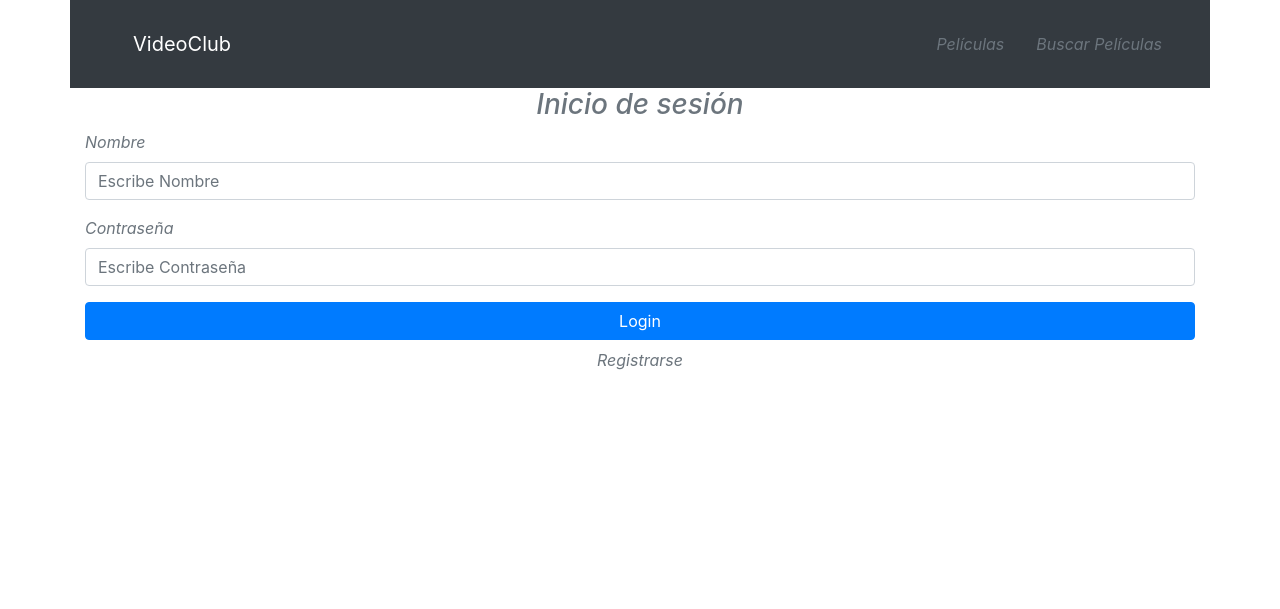
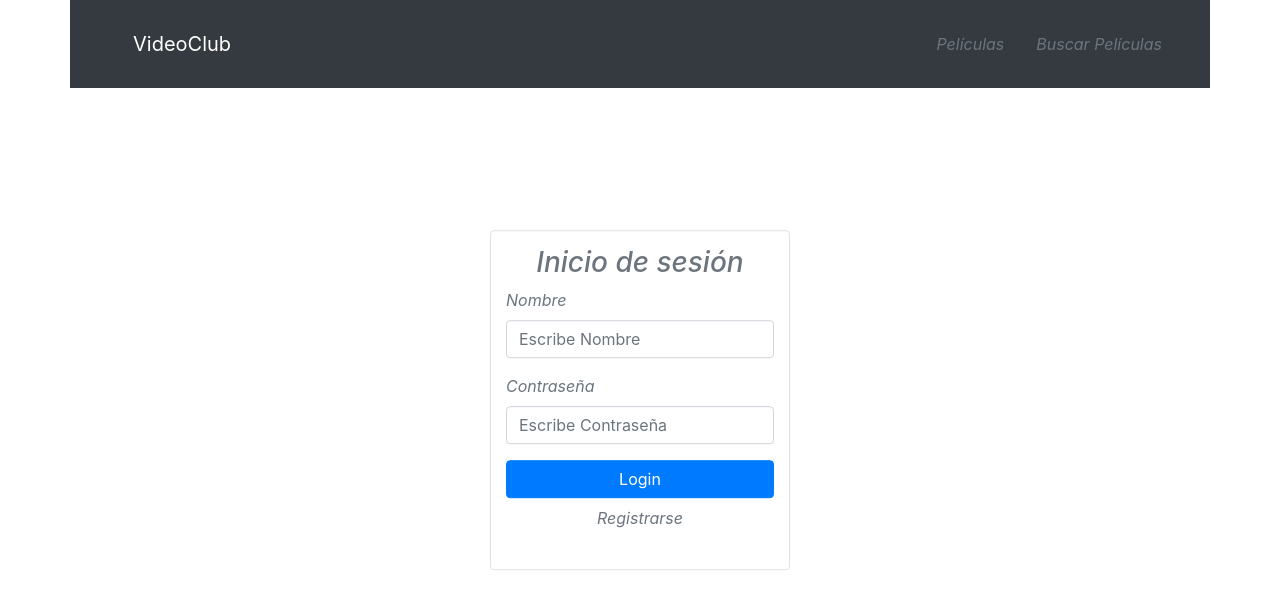
Before and after one commit to vagdv/videoclubgarven, a Django app: template myapp/templates/myapp/login.html in a window 1280 px wide. Shown: the top 609 px of the page. Run offline with Django 3.2, Linux system fonts and the light colour scheme; the template is opened without the code that fills it, so the values that code supplies are empty; some libraries are stand-ins or nearby versions.

Commit message:
Estilos en el login

```diff
--- a/myapp/templates/myapp/login.html
+++ b/myapp/templates/myapp/login.html
@@ -1,10 +1,13 @@
+
 <!DOCTYPE html>
 <html lang="es">
 <head>
     <meta charset="UTF-8">
     <title>Login</title>
     <link rel="stylesheet" href="https://stackpath.bootstrapcdn.com/bootstrap/4.5.0/css/bootstrap.min.css" integrity="sha384-9aIt2nRpC12Uk9gS9baDl411NQApFmC26EwAOH8WgZl5MYYxFfc+NcPb1dKGj7Sk" crossorigin="anonymous">
-    <link rel="stylesheet" href="css/estilos.css">
+    {% load static %}
+    <link href="{% static 'css/styles.css' %}" rel="stylesheet">
+
 </head>
 <body>
     <div class="">
--- /dev/null
+++ b/static/css/styles.css
@@ -0,0 +1,17 @@
+
+.login {
+    width: 300px;
+    border: 1px solid #E1E1E1;
+    border-radius: 4px;
+    padding: 15px;
+    position: absolute;
+    top: 50%;
+    left: 50%;
+    transform: translate(-50%, -50%);
+}
+
+@media (max-width: 400px) {
+    .login {
+        width: 90%;
+    }
+}
--- a/videoclubgarven/settings.py
+++ b/videoclubgarven/settings.py
@@ -120,3 +120,8 @@ USE_TZ = True
 # https://docs.djangoproject.com/en/3.1/howto/static-files/
 
 STATIC_URL = '/static/'
+
+#AÑADIDO Hector
+STATICFILES_DIRS = [
+    os.path.join(BASE_DIR, "static")
+]
```
Also changed, not shown: db.sqlite3, myapp/views.py (line endings or trailing spaces).
